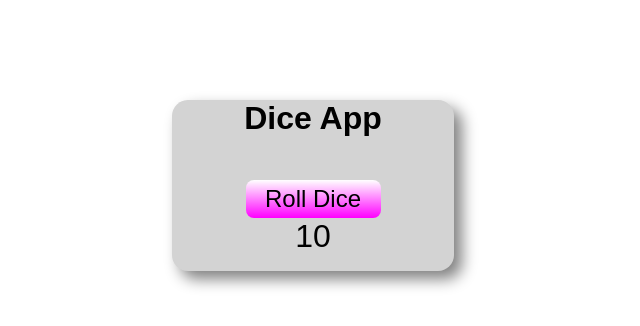
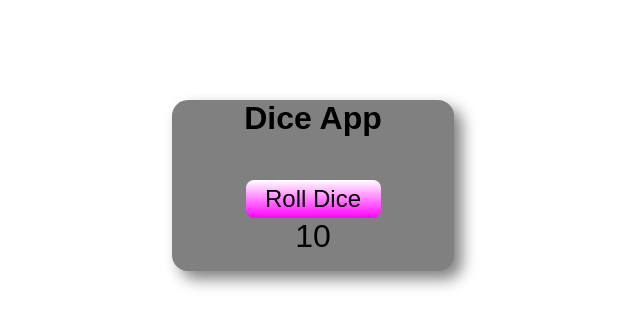
Before and after one commit to angelahowell/angelahowell.github.io, a plain HTML site: page dice/index.html in a window 1280 px wide. Shown: the whole page, without its empty margins (327-967 px from the left). Drawn offline with Linux system fonts and the light colour scheme.

Commit message:
checkcircle

```diff
--- a/dice/style.css
+++ b/dice/style.css
@@ -2,7 +2,7 @@ body{
     font-family: sans-serif;
 }
 .appHolder{
-    background: lightgray;
+    background: gray;
     width: 250px;
     margin: 100px auto;
     text-align: center;
```
Also changed, not shown: img/circlecheck.png (added).
